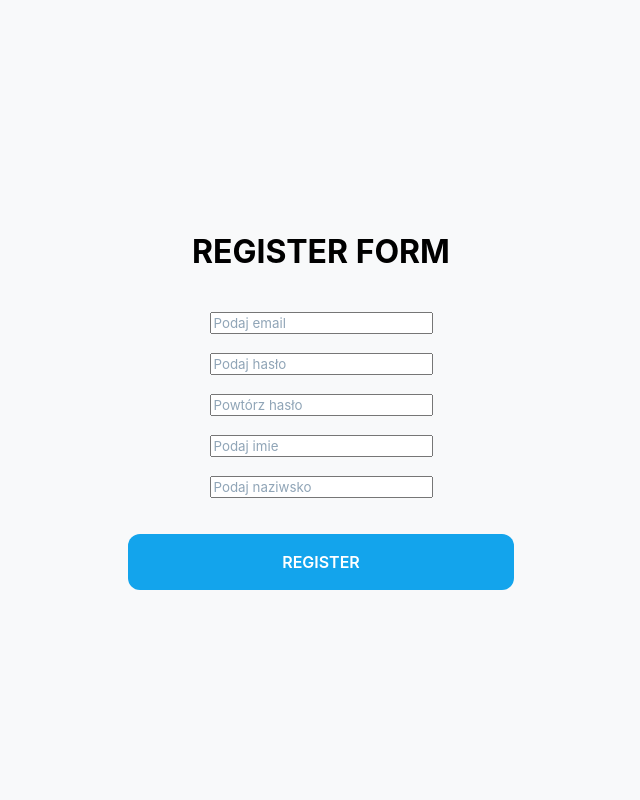
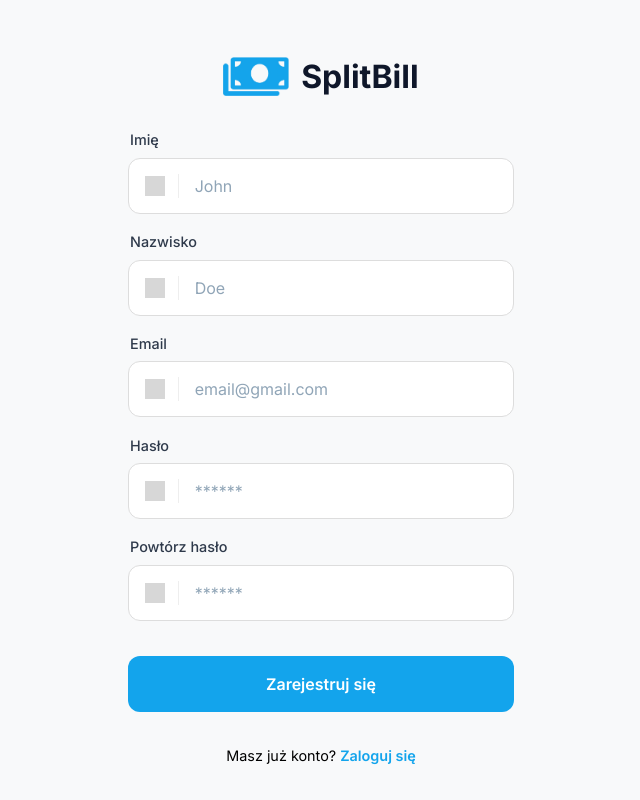
Before and after one commit to jkbPolec/WdPAI_2025, a PHP site: page /register in a window 1280 px wide. Shown: the whole page, without its empty margins (319-959 px from the left). Run offline with PHP 8.4, Linux system fonts and the light colour scheme; a stand-in replaces the project's code that opens the database connection; some libraries are stand-ins or nearby versions; grey boxes are pictures that could not be loaded.

Commit message:
register form styling

```diff
--- a/public/styles/main.css
+++ b/public/styles/main.css
@@ -1,3 +1,5 @@
+@import url('https://fonts.googleapis.com/css2?family=Inter:wght@100..900&display=swap');
+
 :root {
   --h1-color: #0F172A;
   --small-color: #90A5B7;
@@ -5,6 +7,7 @@
   --main-font: "Inter", sans-serif;
   --background-color: #F6F7F8;
   --main-color: #13A4EC;
+  --main-font: 'Inter', sans-serif;
 }
 
 
@@ -28,7 +31,9 @@ body {
 }
 
 input,
-button {
+button,
+textarea,
+select {
   font-family: var(--main-font);
 }
 
--- a/public/views/register.html
+++ b/public/views/register.html
@@ -4,33 +4,76 @@
 <head>
   <meta charset="UTF-8">
   <meta name="viewport" content="width=device-width, initial-scale=1.0">
-  <title>REGISTER</title>
+  <title>REGISTER - SplitBill</title>
   <link rel="stylesheet" type="text/css" href="public/styles/main.css">
   <link rel="stylesheet" type="text/css" href="public/styles/login.css">
 </head>
 
 <body>
-  <form action="\register" method="POST">
-    <h1 id="title">REGISTER FORM</h1>
+  <form action="/register" method="POST">
+    <h1 class="main-text">
+      <img src="public/icons/logo.png" alt="logo" class="logo">
+      SplitBill
+    </h1>
 
     <?php if(isset($messages)): ?>
-
     <p class="messages">
       <?= $messages ?>
     </p>
-
     <?php endif; ?>
 
-    <input name="email" type="email" placeholder="Podaj email">
-    <input name="password" type="password" placeholder="Podaj hasło">
-    <input name="password2" type="password" placeholder="Powtórz hasło">
+    <div class="input-container">
+      <label for="firstname">Imię</label>
+      <div class="input-wrapper">
+        <img src="https://img.icons8.com/material-outlined/24/000000/user--v1.png" alt="icon" class="input-icon">
+        <div class="vertical-line"></div>
+        <input name="firstname" id="firstname" type="text" required placeholder="John">
+      </div>
+    </div>
 
-    <input name="firstname" type="text" placeholder="Podaj imie">
-    <input name="lastname" type="text" placeholder="Podaj naziwsko">
+    <div class="input-container">
+      <label for="lastname">Nazwisko</label>
+      <div class="input-wrapper">
+        <img src="https://img.icons8.com/material-outlined/24/000000/user--v1.png" alt="icon" class="input-icon">
+        <div class="vertical-line"></div>
+        <input name="lastname" id="lastname" type="text" required placeholder="Doe">
+      </div>
+    </div>
 
-    <button type="submit">REGISTER</button>
+    <div class="input-container">
+      <label for="email">Email</label>
+      <div class="input-wrapper">
+        <img src="https://img.icons8.com/material-outlined/24/000000/mail.png" alt="icon" class="input-icon">
+        <div class="vertical-line"></div>
+        <input name="email" id="email" type="email" required placeholder="email@gmail.com">
+      </div>
+    </div>
+
+    <div class="input-container">
+      <label for="password">Hasło</label>
+      <div class="input-wrapper">
+        <img src="https://img.icons8.com/material-outlined/24/000000/lock--v1.png" alt="icon" class="input-icon">
+        <div class="vertical-line"></div>
+        <input name="password" id="password" type="password" required placeholder="******">
+      </div>
+    </div>
+
+    <div class="input-container">
+      <label for="password2">Powtórz hasło</label>
+      <div class="input-wrapper">
+        <img src="https://img.icons8.com/material-outlined/24/000000/lock--v1.png" alt="icon" class="input-icon">
+        <div class="vertical-line"></div>
+        <input name="password2" id="password2" type="password" required placeholder="******">
+      </div>
+    </div>
+
+    <button type="submit">Zarejestruj się</button>
+
+    <div class="login-link" style="margin-top: 1rem; font-size: 0.9rem;">
+      Masz już konto? <a href="/login"
+        style="color: var(--main-color); text-decoration: none; font-weight: 600;">Zaloguj się</a>
+    </div>
   </form>
-
 </body>
 
 </html>
```
